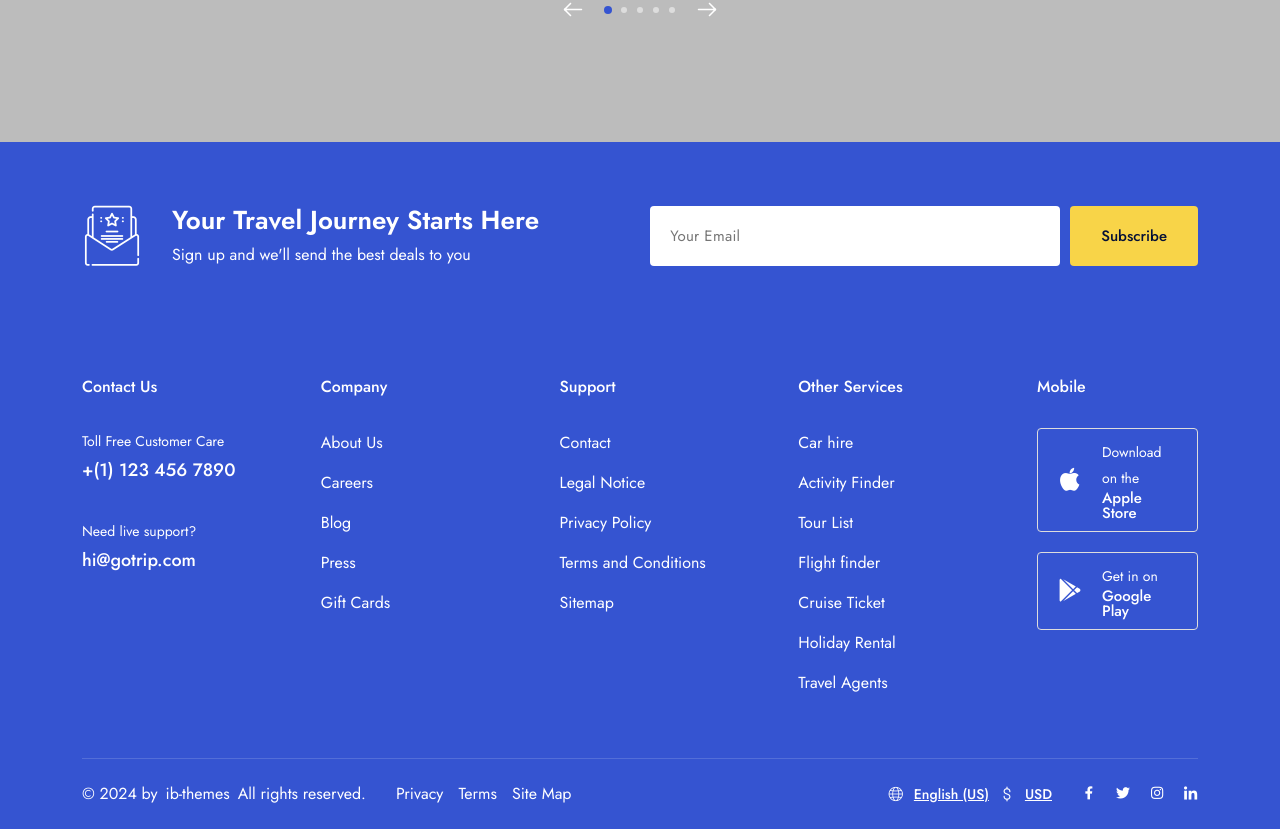
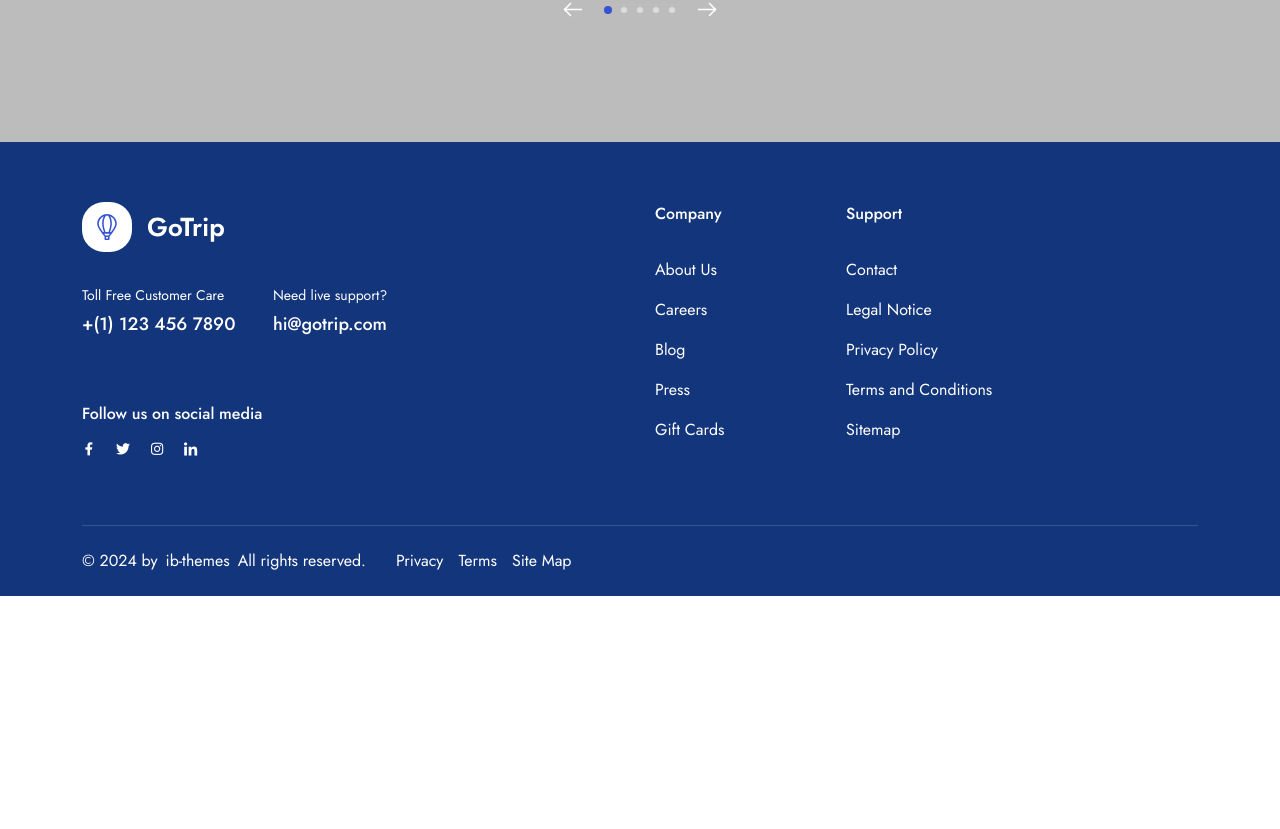
Before and after one commit to korayerdem89/keramos, a Next.js app: page /en/home_9 in a window 1280 px wide. Shown: the part 3052-3881 px from the top of the page. After the commit the page ends 3648 px from the top, so only its background shows below. Built offline with nearby package versions, Linux system fonts and the light colour scheme.

Commit message:
footer structure is ok

```diff
--- a/messages/tr.json
+++ b/messages/tr.json
@@ -49,5 +49,12 @@
     "perfectlocationdesc": "Ege'nin müthiş koylarında benzersiz bir deneyim",
     "customercare": "7/24 Müşteri Desteği",
     "customercaredesc": "Bize her an ulaşabilirsiniz"
+  },
+  "Footer": {
+    "phone": "Telefon",
+    "email": "Email",
+    "socials": "Sosyal Medya Hesaplarımız",
+    "our": "Bize Dair",
+    "support": "Destek"
   }
 }
--- a/src/app/[locale]/(homes)/home_9/page.jsx
+++ b/src/app/[locale]/(homes)/home_9/page.jsx
@@ -1,5 +1,5 @@
 import dynamic from "next/dynamic";
-import Footer7 from "@/components/footer/footer-7";
+import Footer8 from "@/components/footer/footer-8";
 import Header9 from "@/components/header/header-9";
 import Hero9 from "@/components/hero/hero-9";
 import TopHeader from "@/components/header/header-9/top-header";
@@ -114,7 +114,7 @@ const home = () => {
       </section>
       {/* End testimonial section */}
 
-      <Footer7 />
+      <Footer8 />
       {/* End Footer Section */}
     </>
   );
--- a/src/components/footer/footer-8/Copyright.jsx
+++ b/src/components/footer/footer-8/Copyright.jsx
@@ -32,24 +32,6 @@ const Copyright = () => {
         {/* End .row */}
       </div>
       {/* End .col */}
-
-      <div className="col-auto">
-        <div className="row y-gap-10 items-center">
-          <div className="col-auto">
-            <div className="d-flex items-center">
-              <button className="d-flex items-center text-14 fw-500 text-white mr-10">
-                <i className="icon-globe text-16 mr-10" />
-                <span className="underline">English (US)</span>
-              </button>
-              <button className="d-flex items-center text-14 fw-500 text-white mr-10">
-                <i className="icon-usd text-16 mr-10" />
-                <span className="underline">USD</span>
-              </button>
-            </div>
-          </div>
-        </div>
-      </div>
-      {/* End .col */}
     </div>
   );
 };
--- a/src/components/footer/footer-8/index.jsx
+++ b/src/components/footer/footer-8/index.jsx
@@ -18,20 +18,8 @@ const index = () => {
               </div>
               {/* End .row */}
 
-              <div className="row x-gap-20 y-gap-15 pt-60">
-                <div className="col-12">
-                  <h5 className="text-16 fw-500">Your all-in-one travel app</h5>
-                </div>
-                {/* End .col */}
-
-                <AppButton />
-              </div>
-              {/* End .row */}
-
               <div className="mt-60">
-                <h5 className="text-16 fw-500 mb-10">
-                  Follow us on social media
-                </h5>
+                <h5 className="text-16 fw-500 mb-10">Follow us on social media</h5>
                 <div className="d-flex x-gap-20 items-center">
                   <Social />
                 </div>
@@ -41,12 +29,6 @@ const index = () => {
 
             <div className="col-lg-6">
               <div className="row y-gap-30">
-                <div className="col-12">
-                  <h5 className="text-16 fw-500 mb-15">
-                    Get Updates &amp; More
-                  </h5>
-                  <Subscribe />
-                </div>
                 {/* End .col */}
 
                 <FooterContent />
--- a/src/data/footerContent.js
+++ b/src/data/footerContent.js
@@ -21,17 +21,4 @@ module.exports = [
       { name: "Sitemap", routerPath: "/" },
     ],
   },
-  {
-    id: 3,
-    title: "Other Services",
-    menuList: [
-      { name: "Car hire", routerPath: "/" },
-      { name: "Activity Finder", routerPath: "/" },
-      { name: "Tour List", routerPath: "/" },
-      { name: "Flight finder", routerPath: "/" },
-      { name: "Cruise Ticket", routerPath: "/" },
-      { name: "Holiday Rental", routerPath: "/" },
-      { name: "Travel Agents", routerPath: "/" },
-    ],
-  },
 ];
```
